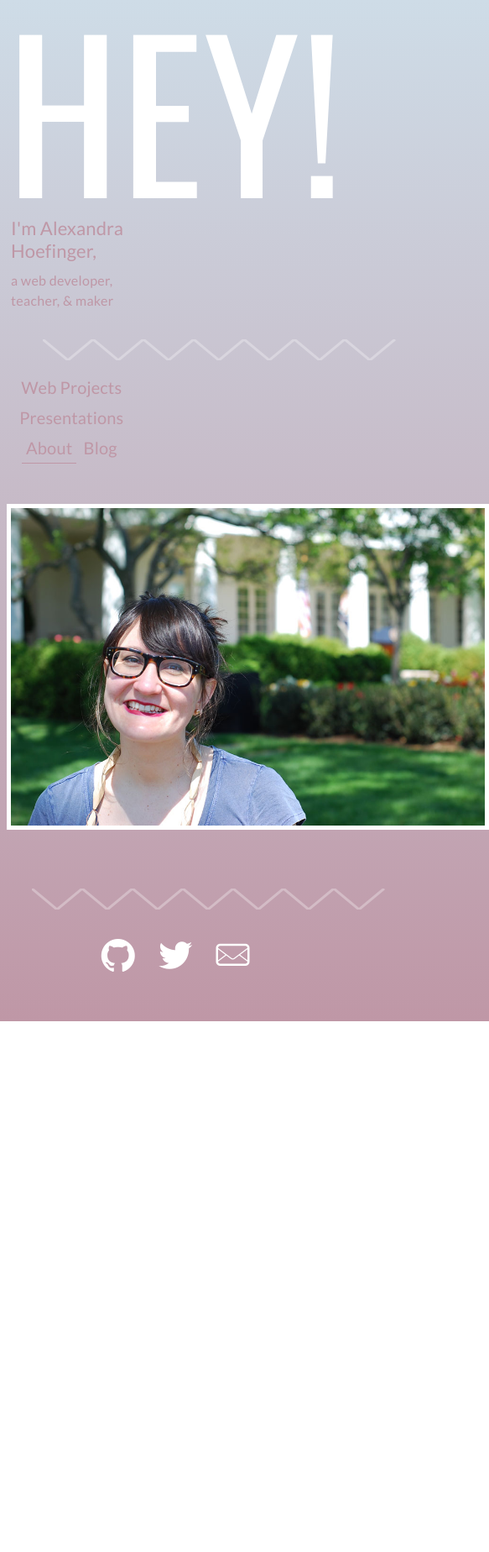
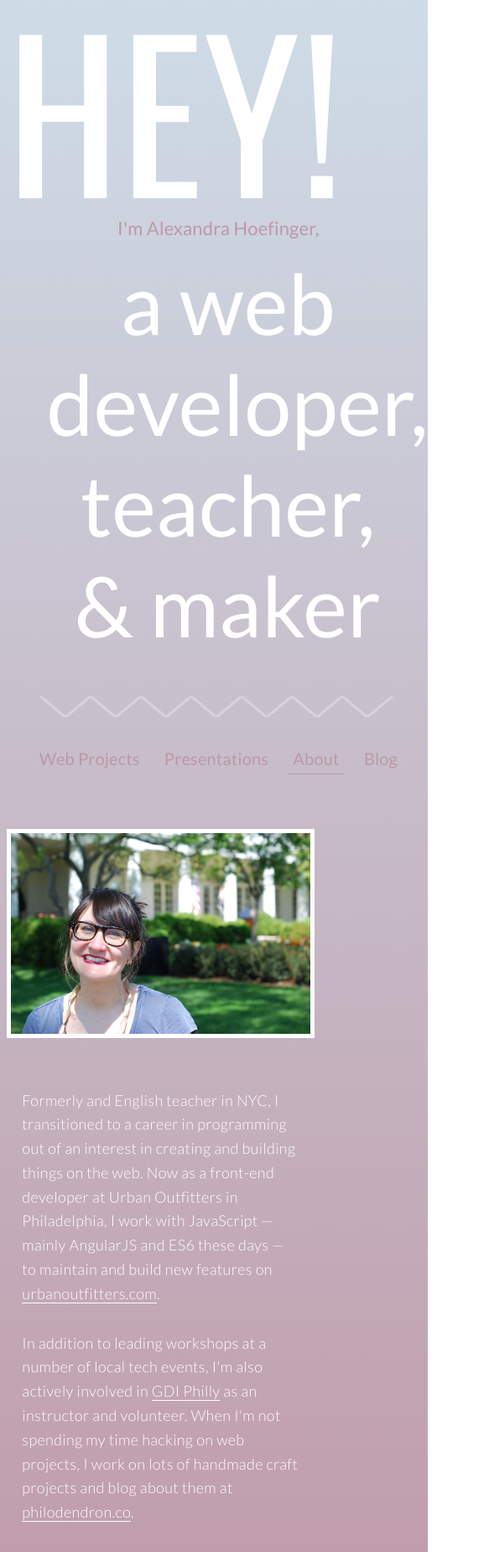
Before and after one commit to ahoef/ah-website, a website: page about.html in a window 390 px wide. Shown: the top 1848 px of the page at 84% size, 583 px wide, since content can reach past the window. Before the commit the page ends 1216 px from the top, so only its background shows below. Drawn offline with nearby package versions, Linux system fonts and the light colour scheme.

Commit message:
cleaning up styles for desktop & tablet; include about bio

```diff
--- a/about.html
+++ b/about.html
@@ -23,9 +23,9 @@
         <p class="hey">HEY!</p>
         <div class="info">
           <h1>I'm Alexandra Hoefinger,</h1>
-          <p>a web developer, teacher, & maker</p>
+          <h2>a web developer, teacher, & maker</h2>
 
-          <svg height="25" width="500" class="zigzag">
+          <svg height="25" width="425" class="zigzag">
             <line x1="0" y1="0" x2="30" y2="25" style="stroke:white;stroke-width:3" />
             <line x1="30" y1="25" x2="60" y2="0" style="stroke:white;stroke-width:3" />
             <line x1="60" y1="0" x2="90" y2="25" style="stroke:white;stroke-width:3" />
@@ -56,7 +56,12 @@
 
       <section class="col12 about">
 
-        <img src="images/alexandra-hoefinger.jpg" class="about-pic">
+        <img src="images/alexandra-hoefinger.jpg" class="about-pic col6">
+        <article class="col6">
+          <p>Formerly and English teacher in NYC, I transitioned to a career in programming out of an interest in creating and building things on the web. Now as a front-end developer at Urban Outfitters in Philadelphia, I work with JavaScript &mdash; mainly AngularJS and ES6 these days &mdash; to maintain and build new features on <a href="http://www.urbanoutfitters.com" target="_blank">urbanoutfitters.com</a>.</p>
+
+          <p>In addition to leading workshops at a number of local tech events, I'm also actively involved in <a href="">GDI Philly</a> as an instructor and volunteer. When I'm not spending my time hacking on web projects, I work on lots of handmade craft projects and blog about them at <a href="http://www.philodendron.co" target="_blank">philodendron.co</a>.</p>
+        </article>
       </section>
 
 
--- a/src/css/_site.scss
+++ b/src/css/_site.scss
@@ -60,6 +60,9 @@ h4 {
 }
 
 header {
+  max-width: 900px;
+  margin-left: auto;
+  margin-right: auto;
   text-align: center;
   margin-bottom: 80px;
   > * {
@@ -73,13 +76,13 @@ header {
     line-height: 1;
   }
   .info {
-    padding-left: 5px;
-    width: 40%;
+    padding-left: 25px;
+    // width: 40%;
     vertical-align: top;
     color: #bf97a6;
     position: relative;
       .zigzag {
-        padding-left: 38px;
+        // padding-left: 38px;
         margin-top: 34px;
       }
   }
@@ -184,10 +187,18 @@ section {
   }
 }
 
-section.about {
-  // text-align: center;
-  .about-pic {
-    max-width: 575px;
+.about {
+  p {
+    margin-bottom: 30px;
+    font-weight: 300;
+    font-size: 18px;
+    line-height: 1.6em;
+  }
+  a {
+    border-bottom: 1px solid;
+  }
+  article {
+    padding: 0 1%;
   }
 }
 
@@ -208,7 +219,7 @@ section.about {
 }
 
 footer {
-  padding-top:70px;
+  padding-top:80px;
   margin-bottom: 0px;
   text-align: center;
   font-size: 22px;
@@ -224,39 +235,8 @@ footer {
   }
 }
 
-@media (max-width: 1280px) {
-  header {
-    h2 {
-      padding-left: 0;
-    }
-  }
-}
+@media (max-width: 1120px) {
 
-@media (max-width: 1120px) {
-  body {
-    padding: 50px;
-  }
-  header {
-    text-align: left;
-    margin-bottom: 30px;
-    h1 {
-      font-size: 2em;
-    }
-    h2 {
-      margin-bottom: 8px;
-      margin-left: 6%;
-      font-size: 150px;
-    }
-    .hey {
-      display: block;
-    }
-    ul li {
-      margin: 0;
-      font-size: 20px;
-      line-height: 36px;
-    }
-
-  }
   section {
     .overlay {
       position: relative;
@@ -272,15 +252,29 @@ footer {
       }
       h3 {
         border-bottom: none;
+        // margin-bottom: 0;
       }
       h4 {
         display: none;
       }
     }
   }
+  .about {
+    .col6 {
+      width: 100%;
+      margin-left: 0;
+    }
+    .about-pic {
+      margin-bottom: 60px;
+    }
+    article {
+      padding: 0 5%;
+    }
+  }
   footer {
-    text-align: left;
-    padding-left: 8%;
+    padding-top: 40px;
+    // text-align: left;
+    // padding-left: 8%;
   }
 
 }
@@ -327,16 +321,16 @@ footer {
     max-width: 212px;
   }
 
-  section .amp {
-    font-size: 150px;
-    position: absolute;
-    top: -88px;
-    left: -70px;
-  }
+  // section .amp {
+  //   font-size: 150px;
+  //   position: absolute;
+  //   top: -88px;
+  //   left: -70px;
+  // }
 
-  section .section-head {
-    margin-left: 14%;
-  }
+  // section .section-head {
+  //   margin-left: 14%;
+  // }
   .block {
     text-align: center;
   }
```
Also changed, not shown: index.html (+16 -15 lines), slides.html (+2 -2 lines), dest/css/base.min.css.
